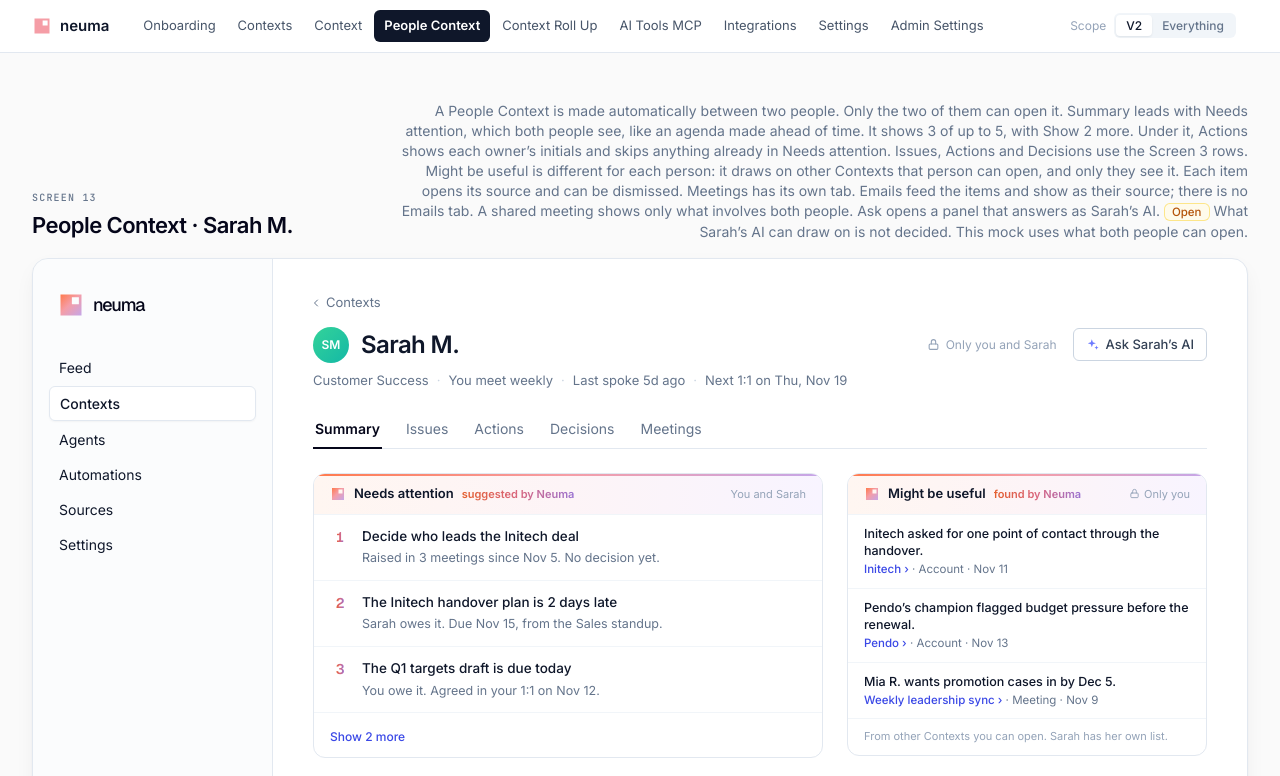
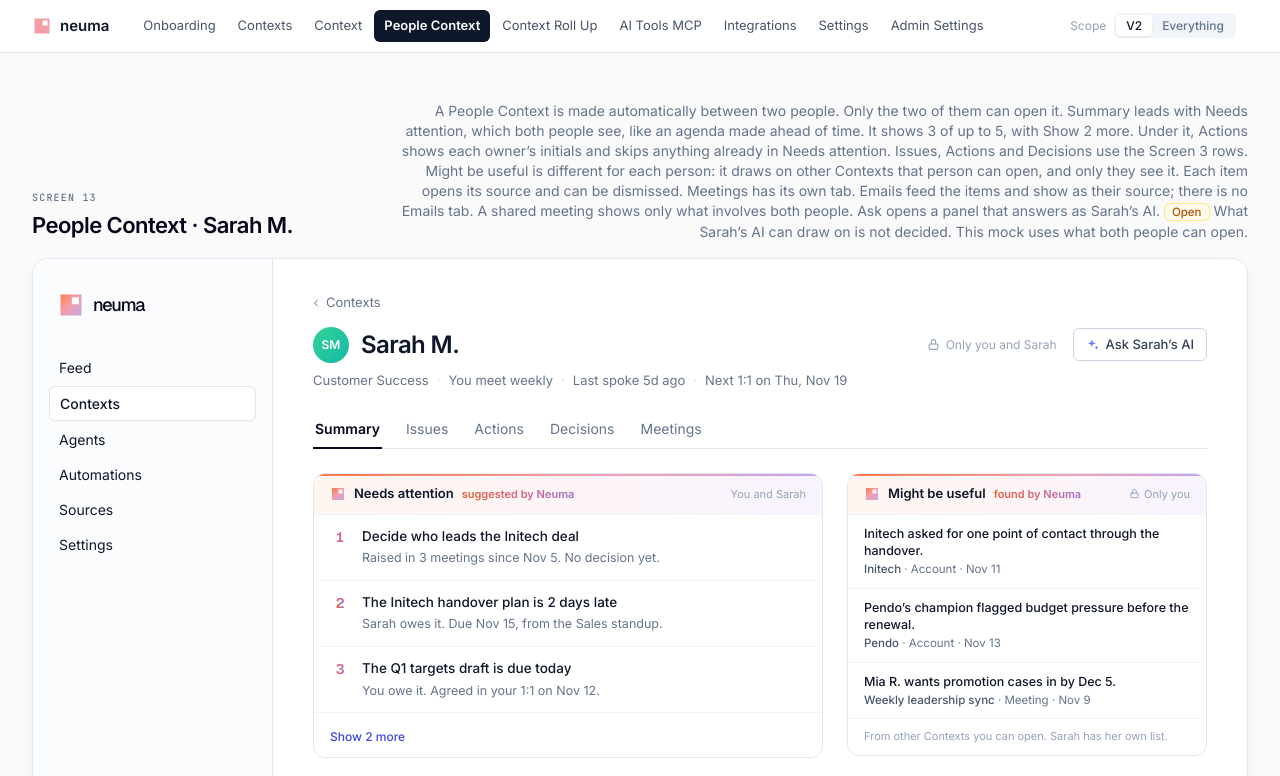
Before and after one commit to jared-kristensen/neuma-v3, a plain HTML site: page person.html in a window 1280 px wide. Shown: the top 776 px of the page. Drawn offline with nearby package versions, Linux system fonts and the light colour scheme.

Commit message:
Screen 13: grey source references
Action row sources and Might be useful sources are grey, darkening and
underlining on hover.

Co-Authored-By: Claude Opus 5.5 <noreply@anthropic.com>
Claude-Session: https://claude.ai/code/session_014Ci7bNfvucWZ2CiBi1oN1q

```diff
--- a/person.html
+++ b/person.html
@@ -195,7 +195,7 @@
       + '<div class="mt-1 flex items-center gap-1.5 text-[11.5px] text-slate-400 min-w-0">'
       + '<span class="w-4 h-4 shrink-0 rounded-full bg-gradient-to-br ' + w[1] + ' inline-flex items-center justify-center text-white text-[7.5px] font-semibold" title="' + w[0] + '">' + a[0] + '</span>'
       + '<span class="whitespace-nowrap">' + e(a[2]) + '</span><span class="text-slate-300">·</span>'
-      + '<a class="truncate text-brand-600 hover:underline cursor-pointer"' + (isMeet ? ' data-goto-m="' + a[3] + '"' : '') + ' title="' + (isMeet ? 'Open the meeting' : 'Open in Gmail') + '">' + e(SRC[a[3]]) + '</a>'
+      + '<a class="truncate text-slate-500 hover:text-slate-900 hover:underline underline-offset-2 cursor-pointer"' + (isMeet ? ' data-goto-m="' + a[3] + '"' : '') + ' title="' + (isMeet ? 'Open the meeting' : 'Open in Gmail') + '">' + e(SRC[a[3]]) + '</a>'
       + '<span class="ml-auto shrink-0 flex items-center gap-0.5 opacity-0 group-hover:opacity-100 transition-opacity"><button type="button" class="inline-flex items-center justify-center rounded-md text-slate-400 hover:text-brand-600 hover:bg-brand-50 w-6 h-6" title="Useful">' + THUMB + '</button></span>'
       + '</div></div></div></div>';
   }
@@ -215,7 +215,7 @@
   ];
   var XI = '<svg width="12" height="12" viewBox="0 0 24 24" fill="none" stroke="currentColor" stroke-width="2" stroke-linecap="round" stroke-linejoin="round"><line x1="18" y1="6" x2="6" y2="18"/><line x1="6" y1="6" x2="18" y2="18"/></svg>';
   $('[data-useful]').innerHTML = USEFUL.map(function(x){ return '<div class="row group relative pr-10 cursor-pointer" data-useful-row title="Open ' + e(x[1].split(' · ')[0]) + '">'
-    + '<div data-u-body><div class="rt">' + e(x[0]) + '</div><div class="rm"><span class="text-brand-600 font-medium">' + e(x[1].split(' · ')[0]) + ' ›</span> · ' + e(x[1].split(' · ')[1]) + ' · ' + x[2] + '</div></div>'
+    + '<div data-u-body><div class="rt">' + e(x[0]) + '</div><div class="rm"><span class="text-slate-600 font-medium group-hover:underline underline-offset-2">' + e(x[1].split(' · ')[0]) + '</span> · ' + e(x[1].split(' · ')[1]) + ' · ' + x[2] + '</div></div>'
     + '<div data-u-gone class="hidden items-center gap-2 text-[12px] text-slate-400"><span class="flex-1">Dismissed</span><button type="button" class="underline hover:text-slate-700" data-u-undo>Undo</button></div>'
     + '<button type="button" data-u-x class="absolute right-3 top-2.5 opacity-0 group-hover:opacity-100 transition-opacity inline-flex items-center justify-center rounded-md text-slate-400 hover:text-slate-700 hover:bg-slate-100 w-6 h-6" title="Dismiss">' + XI + '</button></div>'; }).join('');
 
```
Also changed, not shown: 1 other file.
